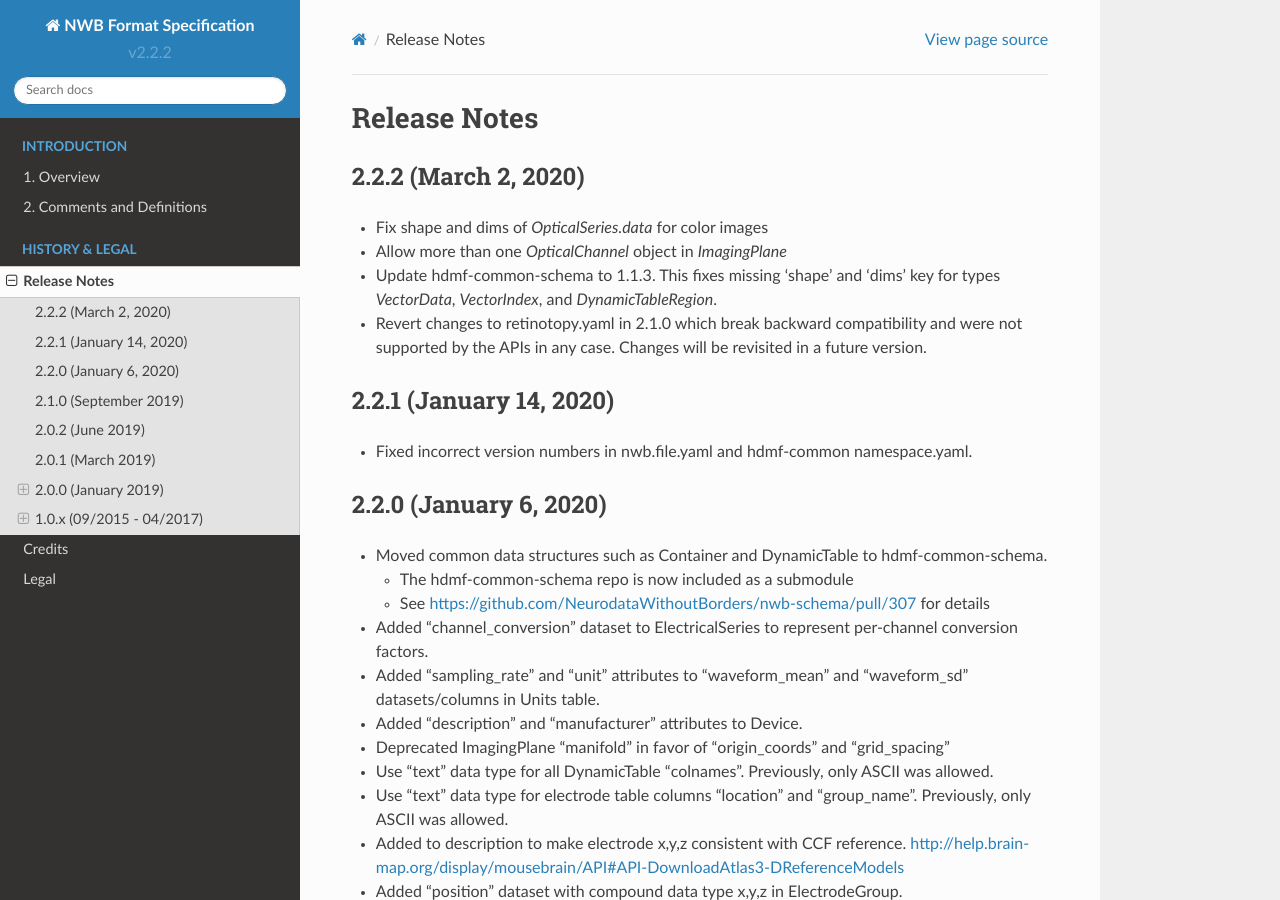
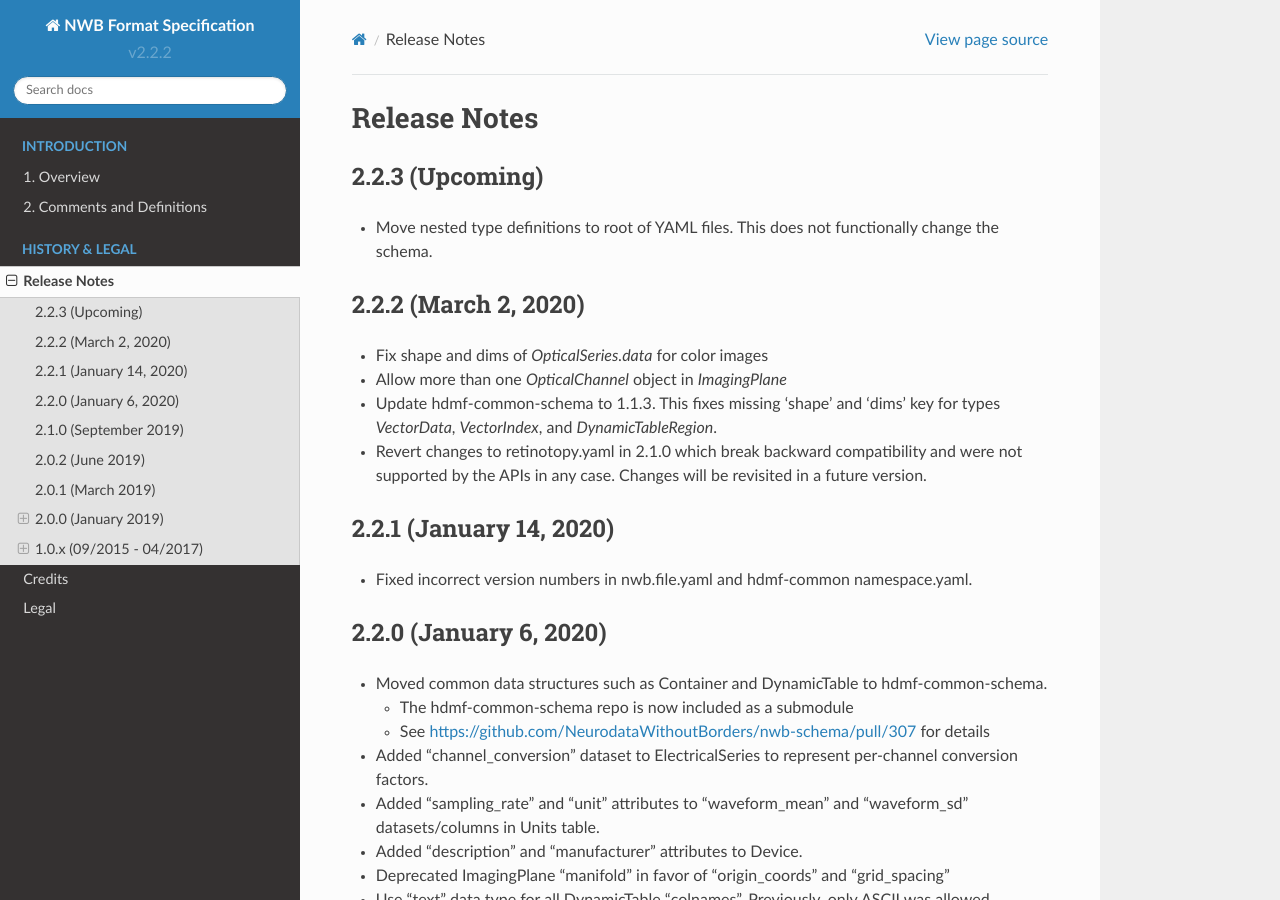
Before and after one commit to NeurodataWithoutBorders/nwb-schema, a Sphinx documentation site: the page built from docs/format/source/format_release_notes.rst, in a window 1280 px wide and 900 px high. Built offline with Sphinx 7.4.7 and the Read the Docs theme 2.0.0, drawn with Linux system fonts in a browser that asks for light colours.

Commit message:
Create release notes for version 2.2.3.

```diff
--- a/docs/format/source/format_release_notes.rst
+++ b/docs/format/source/format_release_notes.rst
@@ -1,5 +1,10 @@
 Release Notes
 =============
+
+2.2.3 (Upcoming)
+----------------
+
+- Move nested type definitions to root of YAML files. This does not functionally change the schema.
 
 2.2.2 (March 2, 2020)
 ---------------------
```
